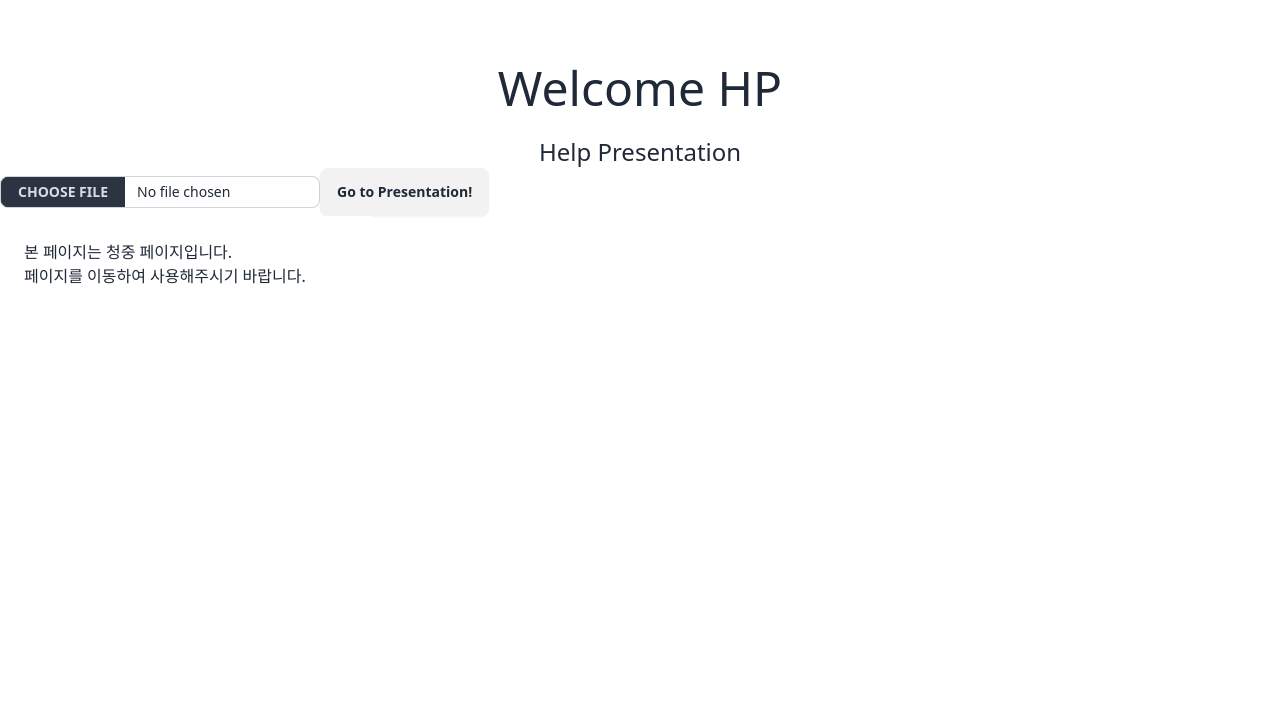
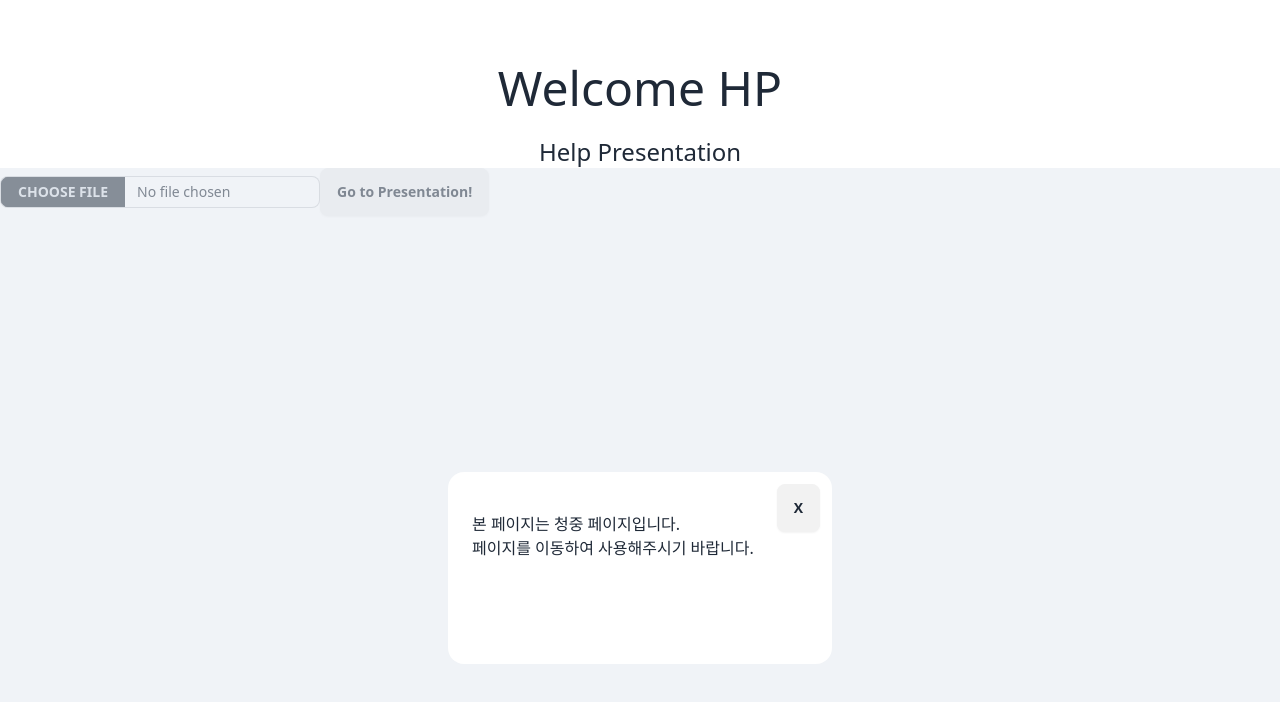
Before and after one commit to josuk0212/Help-Presentation, a React (Vite) app: page / in a window 1280 px wide. Both pictures are taken after a click on the button "Go to Presentation!". Shown: the top 702 px of the page. Built offline with nearby package versions, Linux system fonts and the light colour scheme.

Commit message:
feat: 버튼 클릭 시 모달 닫기 구현

```diff
--- a/src/components/HomePage/Home.jsx
+++ b/src/components/HomePage/Home.jsx
@@ -21,13 +21,13 @@ function Home() {
     <>
       <h1 className="flex justify-center text-5xl mt-16">Welcome HP</h1>
       <div className="flex justify-center text-2xl mt-6">Help Presentation</div>
+      {isModal && <Modal setIsModal={setIsModal} />}
       <FileUpload />
       {pdfUrl && <DocumentViewer pdfUrl={pdfUrl} />}
       <Button
         onClickEvent={handlePresentationMode}
         title={buttonTitle}
       />
-      {isModal && <Modal />}
     </>
   );
 }
--- a/src/components/PresentationMode/Modal.jsx
+++ b/src/components/PresentationMode/Modal.jsx
@@ -1,16 +1,37 @@
-function Modal() {
+import PropTypes from "prop-types";
+
+import Button from "../Share/Button";
+
+function Modal({ setIsModal }) {
+  const buttonTitle = "X";
+  function closeModal() {
+    setIsModal(false);
+  }
+
   return (
     <>
+      <div className="fixed z-10 flex justify-center items-center w-screen h-screen bg-modalbg bg-opacity-50">
         <div className="card w-96 h-48 bg-white">
-        <span className="mt-6 ml-6">
+          <div className="absolute top-0 right-0 mt-3 mr-3">
+            <Button
+              onClickEvent={closeModal}
+              title={buttonTitle}
+            />
+          </div>
+          <span className="mt-10 ml-6">
             <p>
               본 페이지는 청중 페이지입니다.<br></br>페이지를 이동하여
               사용해주시기 바랍니다.
             </p>
           </span>
         </div>
+      </div>
     </>
   );
 }
 
 export default Modal;
+
+Modal.propTypes = {
+  setIsModal: PropTypes.func.isRequired,
+};
```
Lines whose indentation alone changed are shown as unchanged.
